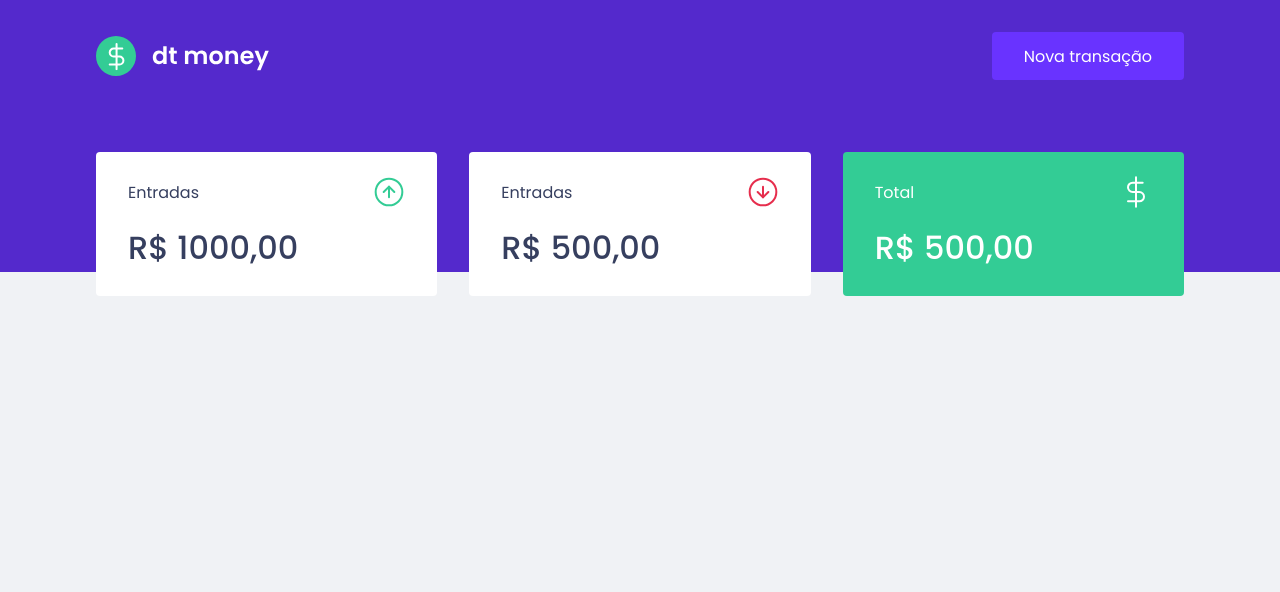
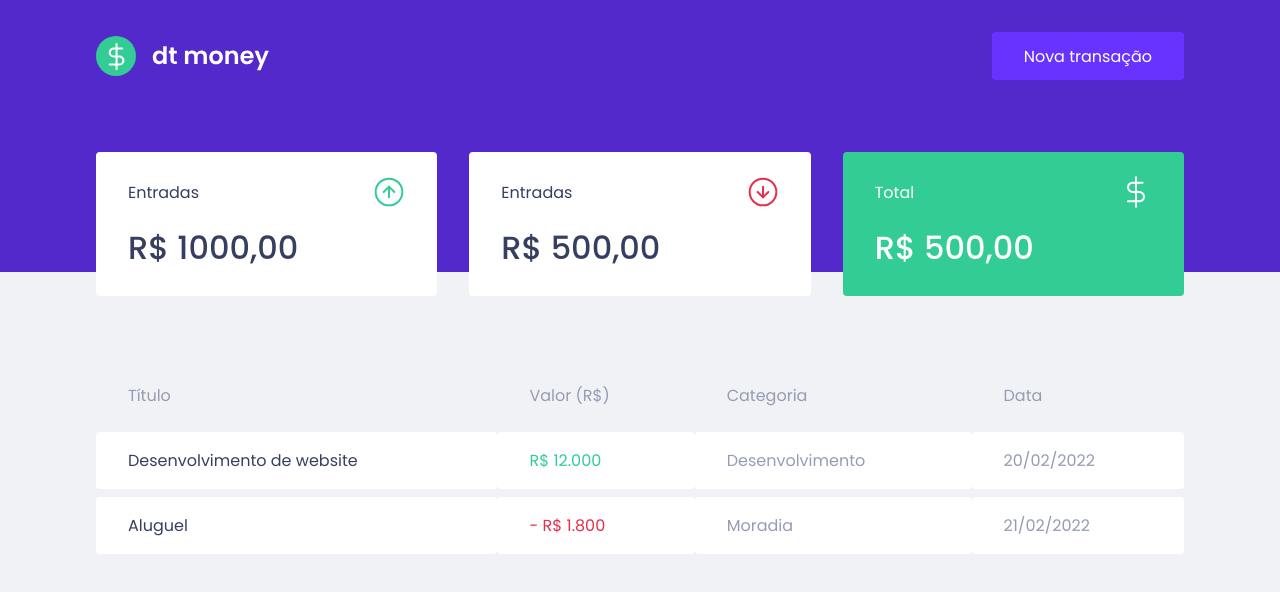
Before and after one commit to jmichel-dev/dtmoney-app, a React (Create React App) app: page / in a window 1280 px wide. Shown: the top 592 px of the page. Built offline with nearby package versions, Linux system fonts and the light colour scheme.

Commit message:
added basic styles for transactions table

```diff
--- a/src/components/Dashboard/index.tsx
+++ b/src/components/Dashboard/index.tsx
@@ -1,11 +1,13 @@
 import { Container } from "./styles";
 
 import { Summary } from "../Summary";
+import { TransactionsTable } from "../TransactionsTable";
 
 export const Dashboard: React.FC = () => {
   return (
     <Container>
       <Summary />
+      <TransactionsTable />
     </Container>
   );
 };
--- /dev/null
+++ b/src/components/TransactionsTable/index.tsx
@@ -0,0 +1,32 @@
+import { Container } from "./styles";
+
+export const TransactionsTable: React.FC = () => {
+  return (
+    <Container>
+      <table>
+        <thead>
+          <tr>
+            <th>Título</th>
+            <th>Valor (R$)</th>
+            <th>Categoria</th>
+            <th>Data</th>
+          </tr>
+        </thead>
+        <tbody>
+          <tr>
+            <td>Desenvolvimento de website</td>
+            <td className="income">R$ 12.000</td>
+            <td>Desenvolvimento</td>
+            <td>20/02/2022</td>
+          </tr>
+          <tr>
+            <td>Aluguel</td>
+            <td className="expense">- R$ 1.800</td>
+            <td>Moradia</td>
+            <td>21/02/2022</td>
+          </tr>
+        </tbody>
+      </table>
+    </Container>
+  );
+};
--- /dev/null
+++ b/src/components/TransactionsTable/styles.ts
@@ -0,0 +1,38 @@
+import styled from "styled-components";
+
+export const Container = styled.div`
+  margin-top: 4rem;
+
+  table {
+    width: 100%;
+    border-spacing: 0 0.5rem;
+
+    th {
+      color: var(--text-body);
+      font-weight: 400;
+      padding: 1rem 2rem;
+      text-align: left;
+      line-height: 1.5rem;
+    }
+
+    td {
+      background: var(--shape);
+      border-radius: 0.25rem;
+      padding: 1rem 2rem;
+      border: 0;
+      color: var(--text-body);
+
+      &:first-child {
+        color: var(--text-title);
+      }
+
+      &.income {
+        color: var(--green);
+      }
+
+      &.expense {
+        color: var(--red);
+      }
+    }
+  }
+`
```
